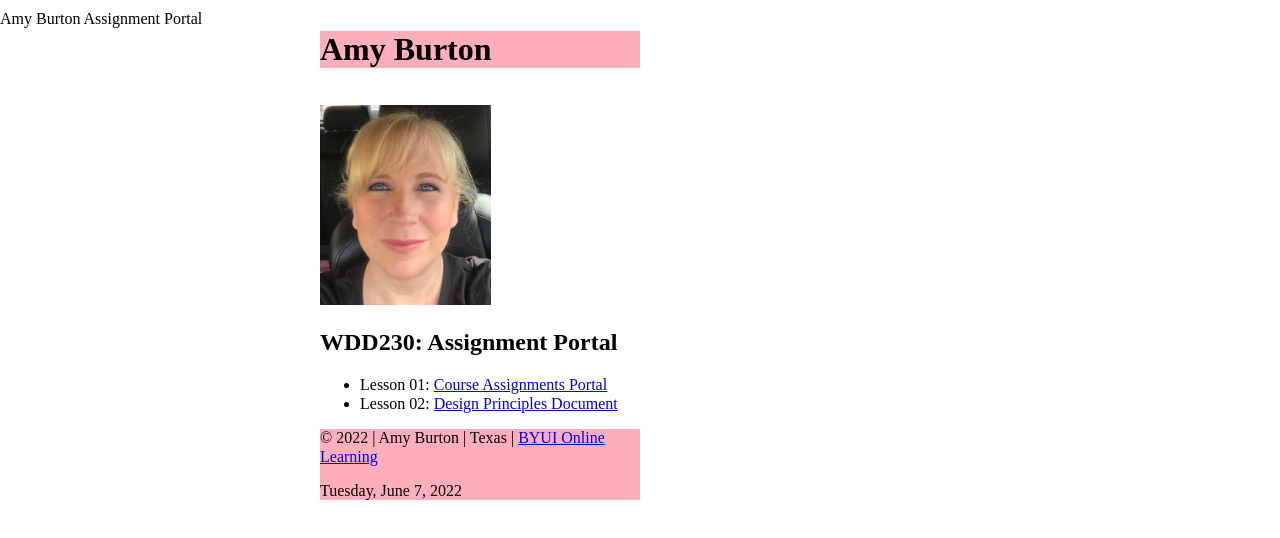
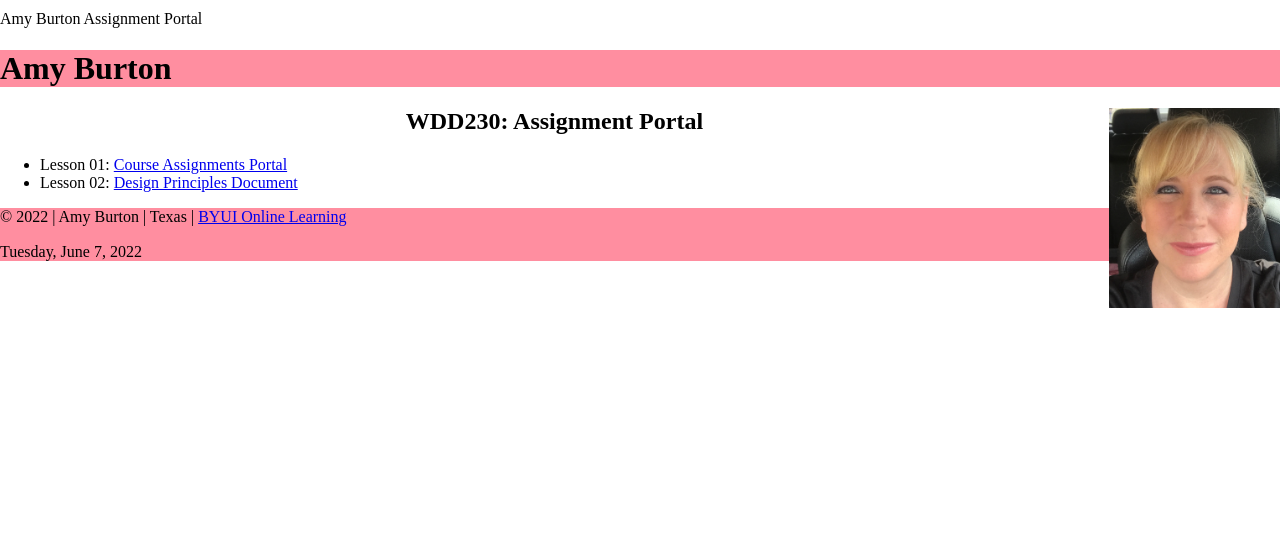
Before and after one commit to amy6941/amy6941.github.io, a plain HTML site: page index.html in a window 1280 px wide. Shown: the top 538 px of the page. Drawn offline with Linux system fonts and the light colour scheme; a script that the page names is missing.

Commit message:
display block

```diff
--- a/styles/main.css
+++ b/styles/main.css
@@ -1,32 +1,29 @@
 @import url('https://fonts.googleapis.com/css2?family=Shadows+Into+Light&display=swap');
 
 body {
-    display: grid;
-    grid-template-columns: 1fr 1fr 1fr 1fr;
-    grid-template-rows: 1fr 1fr 1fr 1fr;
+    display: block;
     margin: 10px auto;
 }
 header {
-    grid-column: 1/3;
-    grid-row: 1/2;
-    background-color: rgb(255, 174, 188);
+    background-color: rgb(255, 142, 160);
 
 }
 h1 {
-    grid-column: 1/4;
-    grid-row: 1/2;
+    justify-self: auto;
+}
+
+h2 {
+    text-align: center;
 }
 
 img {
-    grid-column: 4/5;
+    float: right;
     max-width: 200px;
     max-height: 200px;
     margin-left: auto;
     margin-right: auto;
-    margin-top: 15px;
+
 }
 footer {
-    grid-column: 4/5;
-    grid-row: 1/3;
-    background-color: rgb(255, 174, 188);
+    background-color: rgb(255, 142, 160);
 }
```
